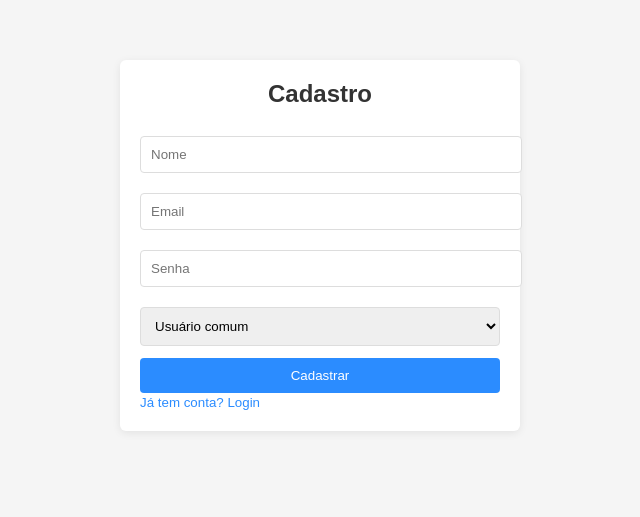
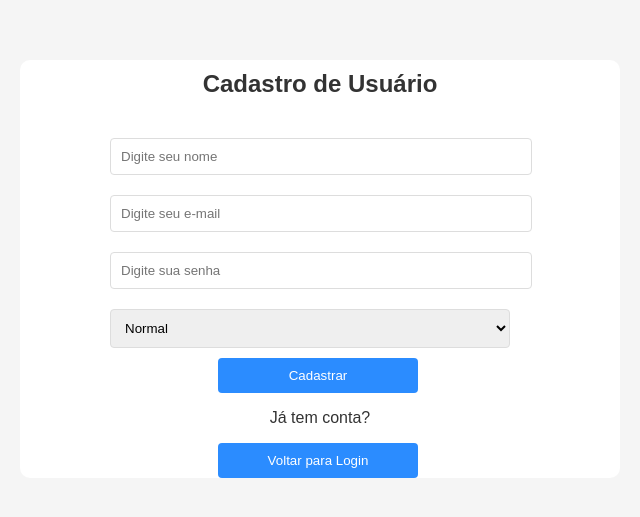
Before and after one commit to LetMatsumoto/WebApp, a PHP site: page /cadastro.php in a window 1280 px wide. Shown: the top 517 px of the page, without its empty margins (320-960 px from the left). Run offline with PHP 8.4, Linux system fonts and the light colour scheme.

Commit message:
ATUALIZAÇÃO 11/09 2.2

```diff
--- a/WebApp/CSS/style.css
+++ b/WebApp/CSS/style.css
@@ -4,47 +4,68 @@ body
    color:#333;
     margin:0;
     padding:0; }
-.container
-{ width:360px;
+
+.container {
+  width:500px;
    margin:60px auto;
    background:#fff;
    padding:20px;
    border-radius:6px;
    box-shadow:0 2px 8px rgba(0,0,0,.08);
 }
-h2
-{ margin-top:0;
+
+.cadastro-container{
+  width: 600px;
+  background-color: white;
+  margin:60px auto;
+  border-radius: 10px;
+}
+
+p {
+  text-align: center;
+}
+
+h2 {
   text-align:center;
+  padding: 10px;
 }
+
 input[type="text"],
 input[type="email"],
 input[type="password"],
 select {
-  width:100%;
+  width:400px;
   padding:10px;
-  margin:8px 0 12px;
+  margin: 10px 15%;
   border:1px solid #ddd;
   border-radius:4px;
 }
-button
-{ width:100%;
+
+button {
+  width:200px;
   padding:10px;
   border:0;
   background:#2b8cff;
   color:#fff; border-radius:4px;
   cursor:pointer;
+  margin: 0px 33%;
 }
-.alert
-{ background:#ffe6e6;
+
+.alert {
+  background:#ffe6e6;
   color:#a00;
   padding:8px;
   border-radius:4px;
   margin-bottom:10px;
 }
-.success
-{ background:#e6ffe6;
+.success { background:#e6ffe6;
   color:#070; padding:8px;
   border-radius:4px;
   margin-bottom:10px;
 }
-a { color:#2b8cff; text-decoration:none; }
+
+a {
+  color:#264468;
+  text-decoration:none;
+  text-align: center;
+}
--- a/WebApp/cadastro.php
+++ b/WebApp/cadastro.php
@@ -1,63 +1,91 @@
 <?php
 require_once 'conexao.php';
-require_once 'funcoes.php';
+session_start();
 
-if ($_SERVER['REQUEST_METHOD'] === 'POST') {
-    $nome  = trim($_POST['nome'] ?? '');
-    $email = trim($_POST['email'] ?? '');
-    $senha = $_POST['senha'] ?? '';
-    $tipo  = $_POST['tipo'] ?? '1';
+$success = "";
+$error = "";
 
-    if (empty($nome) || empty($email) || empty($senha)) {
-        $erro = "Preencha todos os campos.";
+if ($_SERVER["REQUEST_METHOD"] === "POST") {
+    $nome = trim($_POST['nome']);
+    $login = trim($_POST['email']);
+    $senha = password_hash($_POST['senha'], PASSWORD_DEFAULT);
+    $tipo = $_POST['tipo']; // 'A' = Admin, 'U' = Normal
+    $quant_acesso = 0;
+    $status = 'A';
+
+    // Verifica se login/email já existe
+    $sqlCheck = "SELECT * FROM USUARIOS WHERE login=?";
+    $stmtCheck = $conn->prepare($sqlCheck);
+    $stmtCheck->bind_param("s", $login);
+    $stmtCheck->execute();
+    $resultCheck = $stmtCheck->get_result();
+
+    if ($resultCheck->num_rows > 0) {
+        $error = "Este e-mail já está cadastrado!";
     } else {
-        // Verifica se o e-mail já existe
-        $stmt = $conn->prepare("SELECT email FROM usuarios WHERE email = ?");
-        $stmt->bind_param("s", $email);
-        $stmt->execute();
-        $result = $stmt->get_result();
-        if ($result->num_rows > 0) {
-            $erro = "Email já cadastrado.";
+        // Insere usuário
+        $sqlInsert = "INSERT INTO USUARIOS (login, senha, nome, tipo, quant_acesso, status)
+                      VALUES (?, ?, ?, ?, ?, ?)";
+        $stmtInsert = $conn->prepare($sqlInsert);
+        $stmtInsert->bind_param("ssssis", $login, $senha, $nome, $tipo, $quant_acesso, $status);
+
+        if ($stmtInsert->execute()) {
+            $success = "Usuário cadastrado com sucesso!";
         } else {
-            $hash = password_hash($senha, PASSWORD_DEFAULT);
-
-            $stmt = $conn->prepare("INSERT INTO usuarios (email, senha, nome, tipo, quant_acesso, status, tentativas) VALUES (?, ?, ?, ?, 0, 'A', 0)");
-            $stmt->bind_param("sssi", $email, $hash, $nome, $tipo);
-
-            if ($stmt->execute()) {
-                redirect('login.php?success=Cadastro realizado com sucesso!');
-            } else {
-                $erro = "Erro ao cadastrar. Tente novamente.";
-            }
+            $error = "Erro ao cadastrar: " . $stmtInsert->error;
         }
-        $stmt->close();
     }
 }
+
+
 ?>
-<!doctype html>
-<html>
+<!DOCTYPE html>
+<html lang="pt-BR">
 <head>
-    <meta charset="utf-8">
+    <meta charset="UTF-8">
+    <meta name="viewport" content="width=device-width, initial-scale=1.0">
     <title>Cadastro</title>
     <link rel="stylesheet" href="CSS/style.css">
 </head>
 <body>
-<div class="container">
-    <h2>Cadastro</h2>
-    <?php if (!empty($erro)): ?>
-        <div class="alert"><?= htmlspecialchars($erro) ?></div>
+<div class="cadastro-container">
+    <h2>Cadastro de Usuário</h2>
+
+    <?php if ($success != ""): ?>
+        <p class="success"><?php echo $success; ?></p>
     <?php endif; ?>
-    <form method="post">
-        <input type="text" name="nome" placeholder="Nome" required>
-        <input type="email" name="email" placeholder="Email" required>
-        <input type="password" name="senha" placeholder="Senha" required>
-        <select name="tipo">
-            <option value="1">Usuário comum</option>
-            <option value="0">Administrador</option>
-        </select>
+    <?php if ($error != ""): ?>
+        <p class="error"><?php echo $error; ?></p>
+    <?php endif; ?>
+
+    <form id="cadastroForm" method="post">
+        <div class="input-group">
+            <input type="text" id="nome" name="nome" placeholder="Digite seu nome" required>
+        </div>
+
+        <div class="input-group">
+            <input type="email" id="email" name="email" placeholder="Digite seu e-mail" required>
+        </div>
+
+        <div class="input-group">
+            <input type="password" id="senha" name="senha" placeholder="Digite sua senha" required>
+        </div>
+
+        <div class="input-group">
+            <select id="tipo" name="tipo" required>
+                <option value="U">Normal</option>
+                <option value="A">Administrador</option>
+            </select>
+        </div>
+
         <button type="submit">Cadastrar</button>
     </form>
-    <small><a href="login.php">Já tem conta? Login</a></small>
+
+    <p>Já tem conta?</p>
+    <a href="login.php">
+        <button type="button">Voltar para Login</button>
+    </a>
 </div>
+
 </body>
 </html>
```
Also changed, not shown: WebApp/login.php (renamed from WebApp/index.php). Lines whose indentation alone changed are shown as unchanged.
